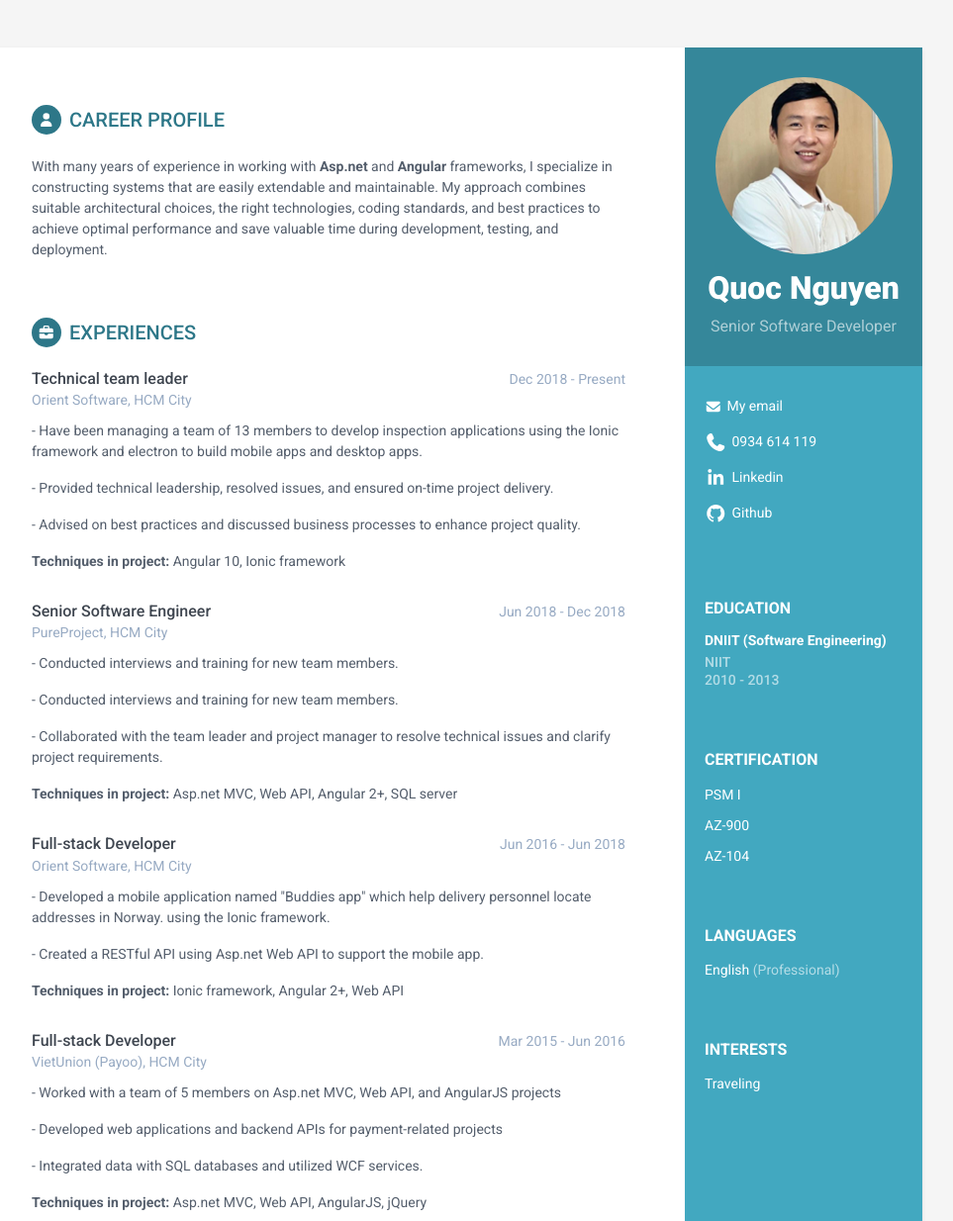
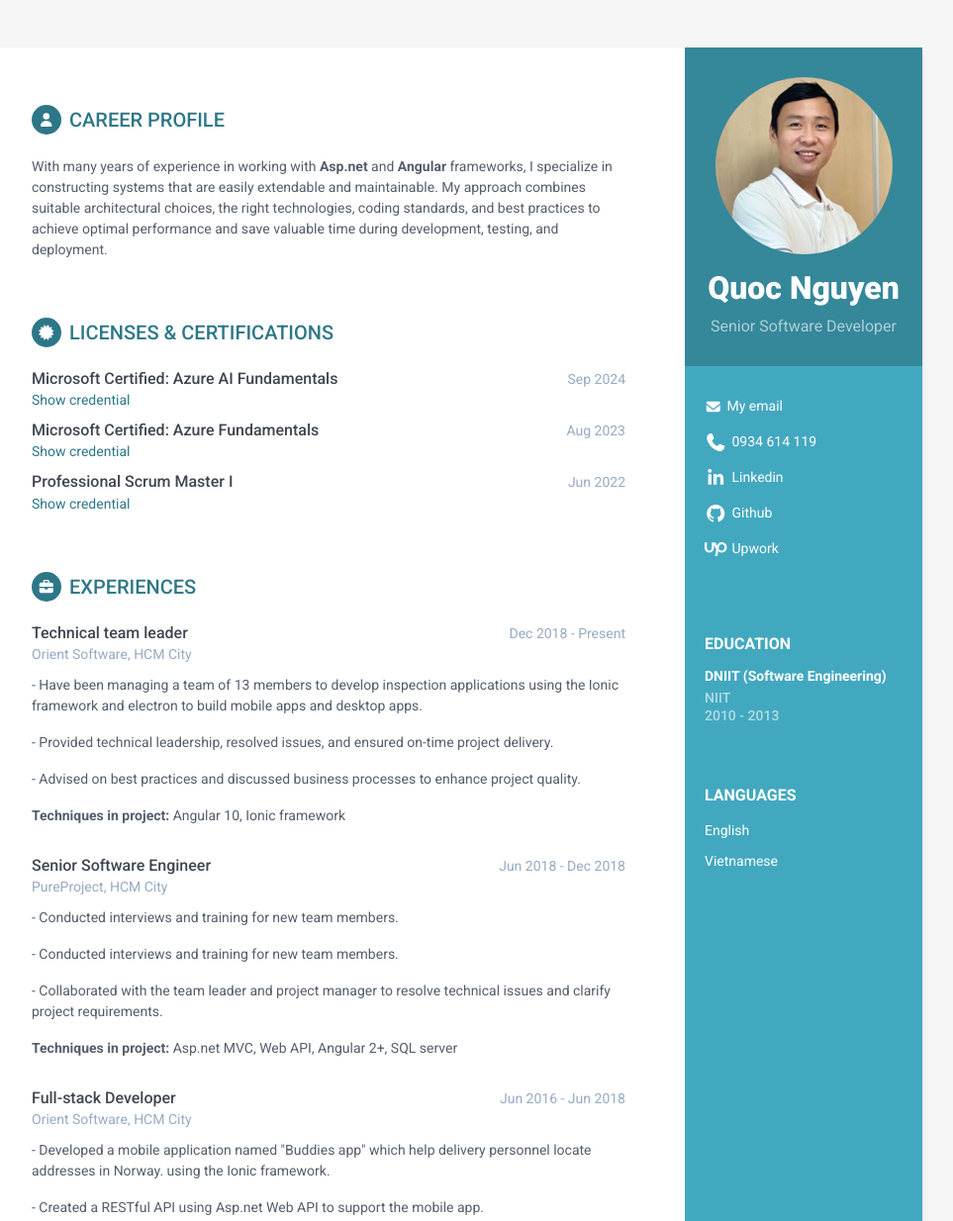
Before and after one commit to QuocNguyen2501/quocnguyen2501.github.io, a plain HTML site: page index.html in a window 1280 px wide. Shown: the top 1234 px of the page at 99% size, without its empty margins (188-1151 px from the left). Drawn offline with nearby package versions, Linux system fonts and the light colour scheme.

Commit message:
add AI certifications

```diff
--- a/assets/css/orbit-1.css
+++ b/assets/css/orbit-1.css
@@ -188,6 +188,7 @@ p {
 .main-wrapper .section {
   margin-bottom: 60px;
 }
+
 .main-wrapper .experiences-section .item {
   margin-bottom: 30px;
 }
--- a/index.html
+++ b/index.html
@@ -39,6 +39,7 @@
                     <li class="phone"><i class="fa-solid fa-phone"></i><a href="tel:0934 614 119">0934 614 119</a></li>
                     <li class="linkedin"><i class="fa-brands fa-linkedin-in"></i><a href="https://www.linkedin.com/in/quoc-nguyen-dang/" target="_blank">Linkedin</a></li>
                     <li class="github"><i class="fa-brands fa-github"></i><a href="https://github.com/QuocNguyen2501" target="_blank">Github</a></li>
+                    <li class="upwork"><i class="fa-brands fa-upwork"></i><a href="https://www.upwork.com/freelancers/~0162f5d6d3f9c94826" target="_blank">Upwork</a></li>
                 </ul>
             </div><!--//contact-container-->
             <div class="education-container container-block">
@@ -51,25 +52,10 @@
             </div><!--//education-container-->
 
             <div class="languages-container container-block">
-                <h2 class="container-block-title">Certification</h2>
-                <ul class="list-unstyled interests-list">
-                    <li>PSM I</li>
-                    <li>AZ-900</li>
-                    <li>AZ-104</li>
-                </ul>
-            </div><!--//interests-->
-
-            <div class="languages-container container-block">
                 <h2 class="container-block-title">Languages</h2>
                 <ul class="list-unstyled interests-list">
-                    <li>English <span class="lang-desc">(Professional)</span></li>
-                </ul>
-            </div><!--//interests-->
-
-            <div class="interests-container container-block">
-                <h2 class="container-block-title">Interests</h2>
-                <ul class="list-unstyled interests-list">
-                    <li>Traveling</li>
+                    <li>English </li>
+                    <li>Vietnamese </li>
                 </ul>
             </div><!--//interests-->
 
@@ -83,6 +69,40 @@
                     <p>With many years of experience in working with <strong>Asp.net</strong> and <strong>Angular</strong> frameworks, I specialize in constructing systems that are easily extendable and maintainable. My approach combines suitable architectural choices, the right technologies, coding standards, and best practices to achieve optimal performance and save valuable time during development, testing, and deployment.</p>
                 </div><!--//summary-->
             </section><!--//section-->
+
+            <section class="section certification-section">
+                <h2 class="section-title"><span class="icon-holder"><i class="fa-solid fa-certificate"></i></span>Licenses & certifications</h2>
+                <div class="item">
+                    <div class="meta">
+                        <div class="upper-row">
+                            <h3 class="job-title">Microsoft Certified: Azure AI Fundamentals</h3>
+                            <div class="time">Sep 2024</div>
+                        </div>
+                        <div class="company"><a href="https://learn.microsoft.com/api/credentials/share/en-us/QuocNg-4265/9819B7C308F1620F">Show credential</a></div>
+                    </div>
+                </div>
+
+                <div class="item">
+                    <div class="meta">
+                        <div class="upper-row">
+                            <h3 class="job-title">Microsoft Certified: Azure Fundamentals</h3>
+                            <div class="time">Aug 2023</div>
+                        </div>
+                        <div class="company"><a href="https://learn.microsoft.com/en-us/users/quocng-4265/credentials/a3bd974210e8b47f">Show credential</a></div>
+                    </div>
+                </div>
+
+                <div class="item">
+                    <div class="meta">
+                        <div class="upper-row">
+                            <h3 class="job-title">Professional Scrum Master I</h3>
+                            <div class="time">Jun 2022</div>
+                        </div>
+                        <div class="company"><a href="https://www.credly.com/badges/df19b295-566b-4113-a2f4-cccd872ff09a">Show credential</a></div>
+                    </div>
+                </div>
+
+            </section>
 
             <section class="section experiences-section">
                 <h2 class="section-title"><span class="icon-holder"><i class="fa-solid fa-briefcase"></i></span>Experiences</h2>
@@ -184,7 +204,7 @@
 
 
 
-            <section class="skills-section section">
+            <!-- <section class="skills-section section">
                 <h2 class="section-title"><span class="icon-holder"><i class="fa-solid fa-rocket"></i></span>Skills &amp; Proficiency</h2>
                 <div class="skillset">
                     <div class="item">
@@ -192,31 +212,30 @@
                         <div class="progress level-bar">
 						    <div class="progress-bar theme-progress-bar" role="progressbar" style="width: 75%" aria-valuenow="75" aria-valuemin="0" aria-valuemax="100"></div>
 						</div>
-                    </div><!--//item-->
+                    </div>
 
                     <div class="item">
                         <h3 class="level-title">Javascript</h3>
                         <div class="progress level-bar">
 						    <div class="progress-bar theme-progress-bar" role="progressbar" style="width: 70%" aria-valuenow="70" aria-valuemin="0" aria-valuemax="100"></div>
 						</div>
-                    </div><!--//item-->
+                    </div>
 
                     <div class="item">
                         <h3 class="level-title">Angular</h3>
                         <div class="progress level-bar">
 						    <div class="progress-bar theme-progress-bar" role="progressbar" style="width: 80%" aria-valuenow="80" aria-valuemin="0" aria-valuemax="100"></div>
 						</div>
-                    </div><!--//item-->
+                    </div>
 
                     <div class="item">
                         <h3 class="level-title">HTML5 &amp; CSS</h3>
                         <div class="progress level-bar">
 							    <div class="progress-bar theme-progress-bar" role="progressbar" style="width: 70%" aria-valuenow="70" aria-valuemin="0" aria-valuemax="100"></div>
 						</div>
-                    </div><!--//item-->
-
+                    </div>
                 </div>
-            </section><!--//skills-section-->
+            </section> -->
 
         </div><!--//main-body-->
     </div>
```
